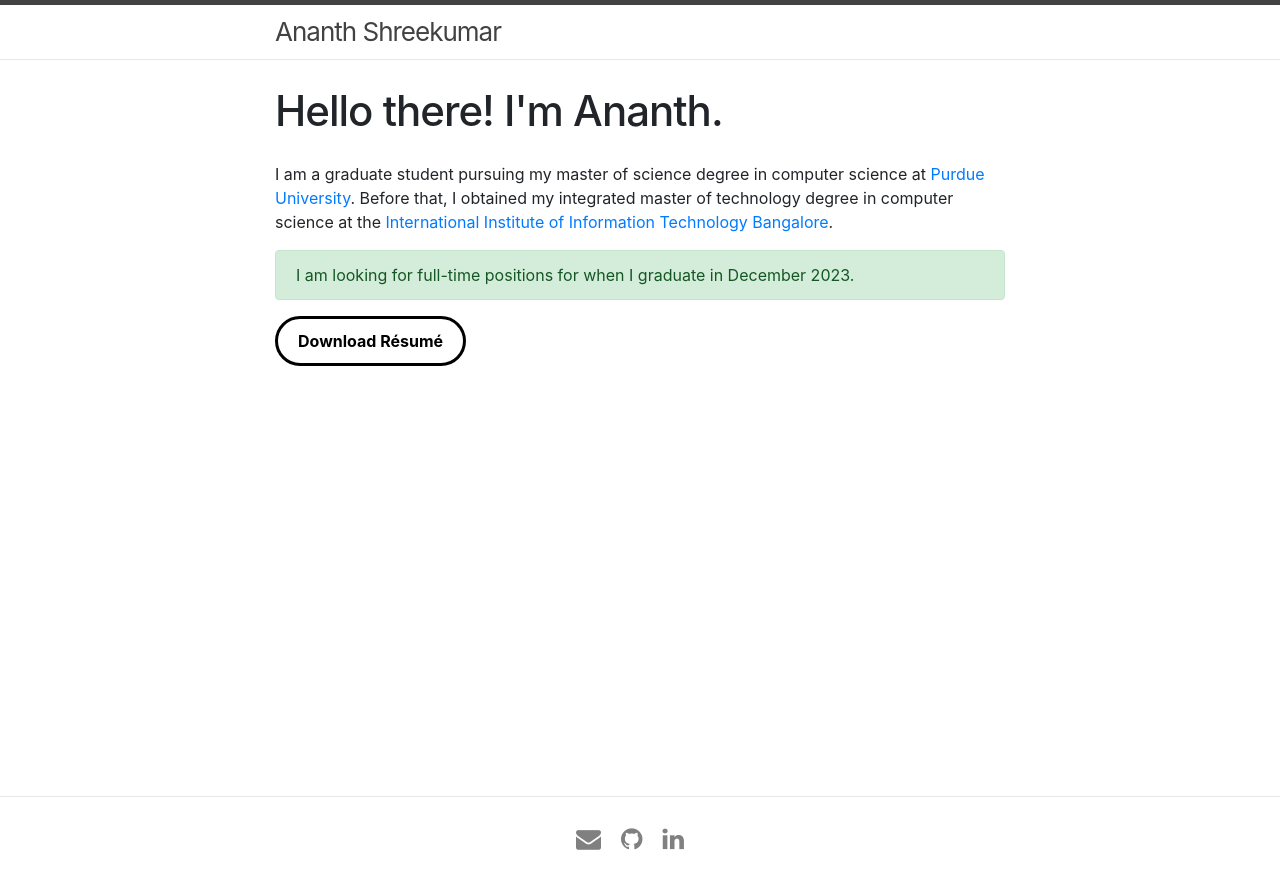
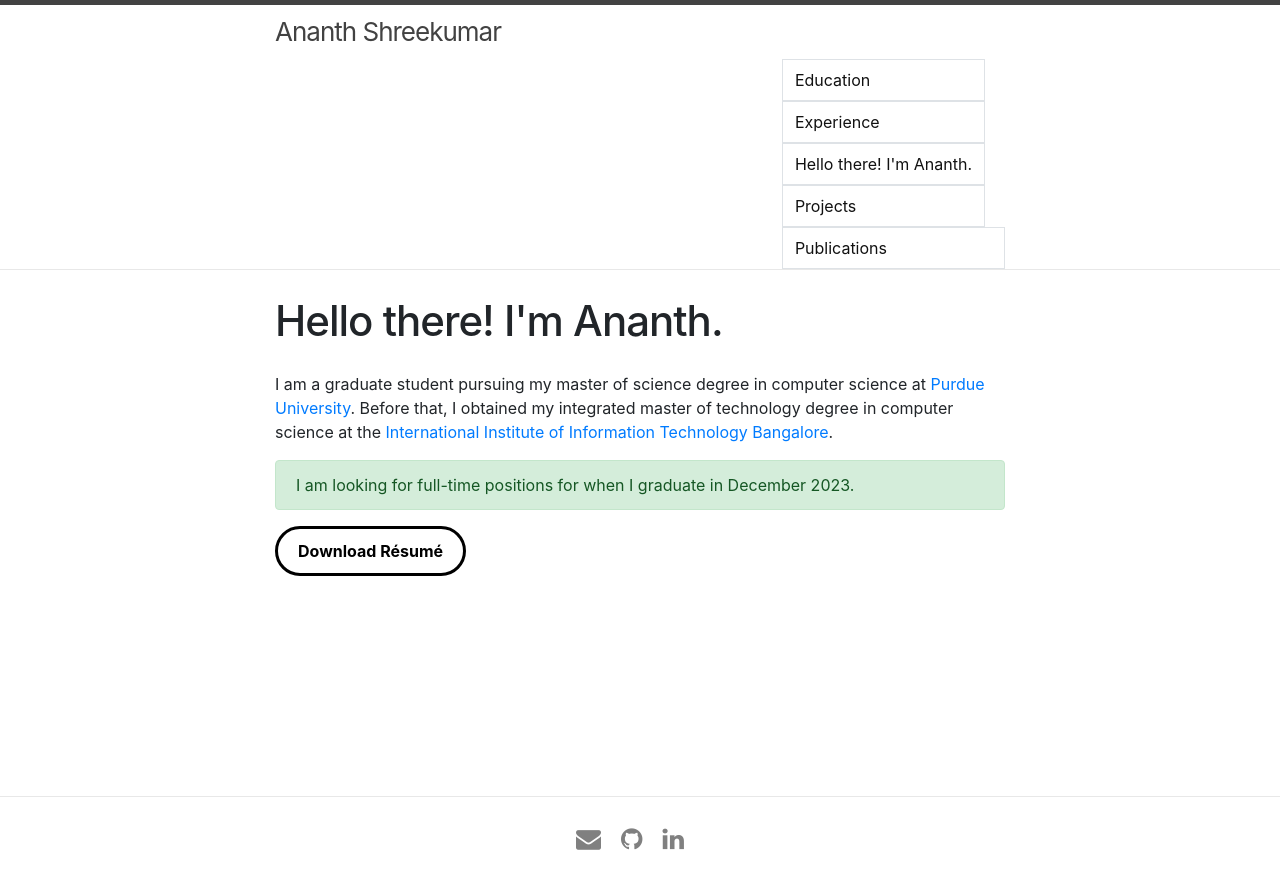
Before and after one commit to ThisWasntTaken/ThisWasntTaken.github.io, a Jekyll site: the page built from index.md, in a window 1280 px wide. Shown: the top 889 px of the page. Built offline with Jekyll 4.4.1, drawn with Linux system fonts in a browser that asks for light colours.

Commit message:
add details

```diff
--- a/_config.yml
+++ b/_config.yml
@@ -39,6 +39,7 @@ collections:
   - projects
   - education
   - experience
+  - publications
 
 # Exclude from processing.
 # The following items will not be processed, by default. Create a custom list
--- a/_includes/header.html
+++ b/_includes/header.html
@@ -15,6 +15,15 @@
             </svg>
           </span>
         </label>
+
+        <div class="trigger">
+          {%- for path in page_paths -%}
+            {%- assign my_page = site.pages | where: "path", path | first -%}
+            {%- if my_page.title -%}
+            <a class="page-link" href="{{ my_page.url | relative_url }}">{{ my_page.title | escape }}</a>
+            {%- endif -%}
+          {%- endfor -%}
+        </div>
       </nav>
     {%- endif -%}
   </div>
```
Also changed, not shown: _projects/01Snake.md (renamed from projects/01Snake.md), _projects/0Compilers.md (renamed from projects/0Compilers.md), _projects/1Privacy.md (renamed from projects/1Privacy.md), _projects/2BargainingAgent.md (renamed from projects/2BargainingAgent.md), _projects/3OpenSet.md (renamed from projects/3OpenSet.md), _projects/4Mapper.md (renamed from projects/4Mapper.md), _projects/5ColumnStore.md (renamed from projects/5ColumnStore.md), _projects/6BMTC.md (renamed from projects/6BMTC.md), _projects/7ImageProcessing.md (renamed from projects/7ImageProcessing.md), _projects/8ToxicComments.md (renamed from projects/8ToxicComments.md), _projects/90CodeForces.md (renamed from projects/90CodeForces.md), _projects/91SAP1.md (renamed from projects/91SAP1.md).
